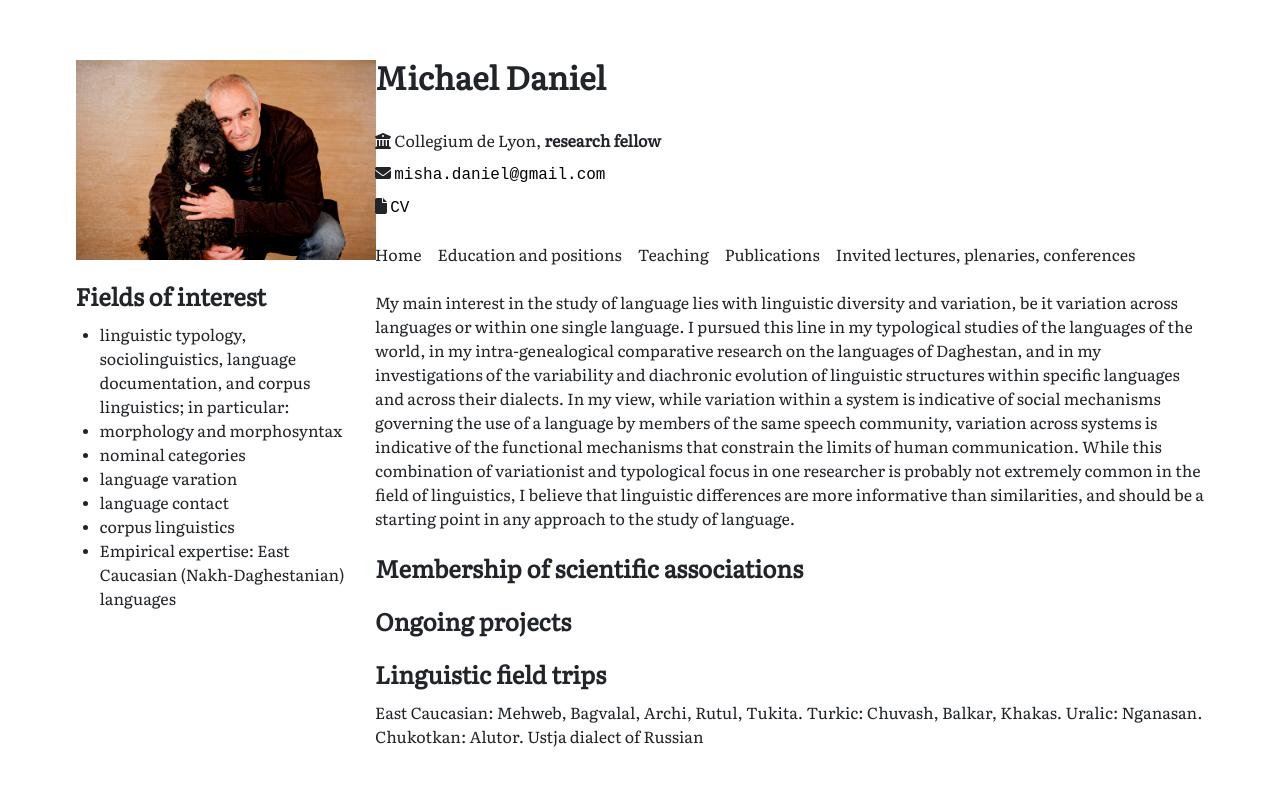
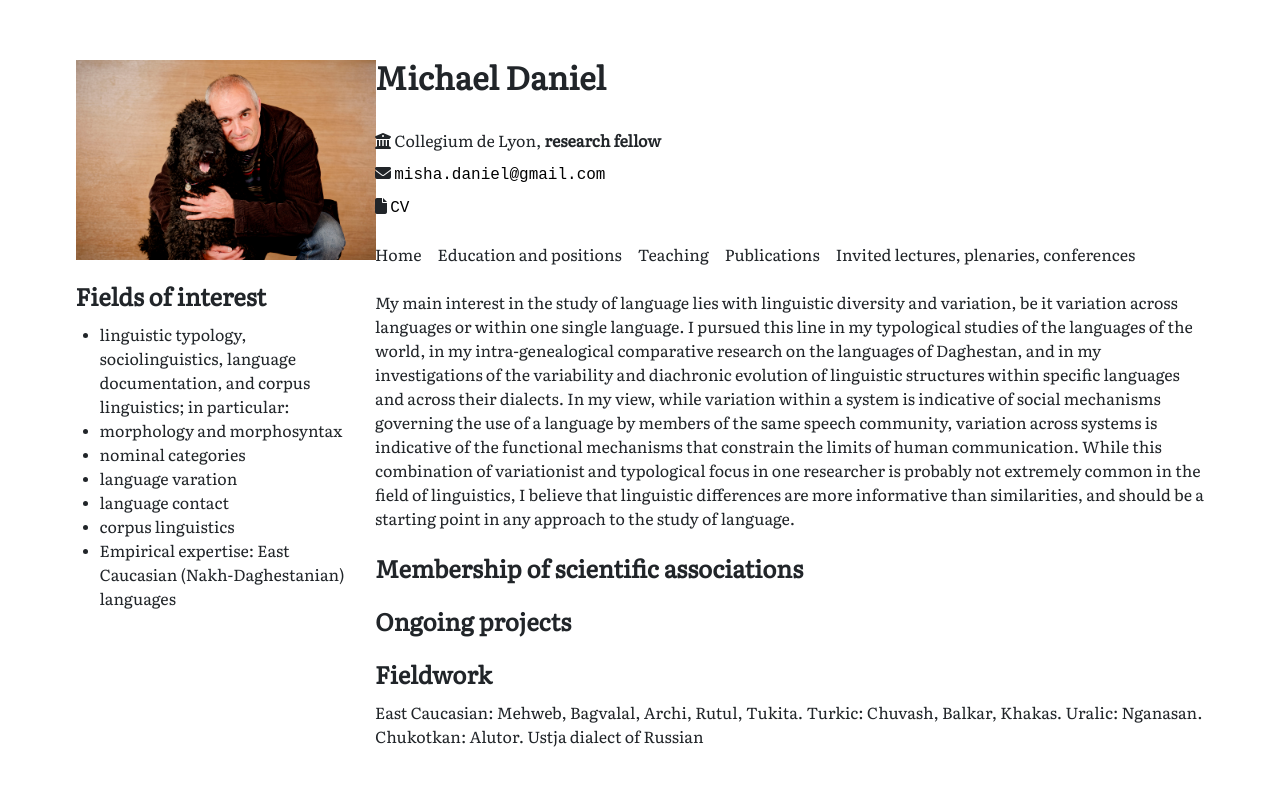
Before and after one commit to MishaDaniel/mishadaniel.github.io, a Jekyll site: the page built from index.html, in a window 1280 px wide. Shown: the top 786 px of the page. Built offline with Jekyll 4.4.1, drawn with Linux system fonts in a browser that asks for light colours; nearby versions of some CDN libraries.

Commit message:
Update index.html

```diff
--- a/index.html
+++ b/index.html
@@ -33,6 +33,6 @@ layout: default
     <li> {{ project }} </li>
     {% endfor %}
   </ul>
-  <h2>Linguistic field trips</h2>
+  <h2>Fieldwork</h2>
   East Caucasian: Mehweb, Bagvalal, Archi, Rutul, Tukita.   Turkic: Chuvash, Balkar, Khakas.   Uralic: Nganasan.   Chukotkan: Alutor.   Ustja dialect of Russian
 </div>
```
